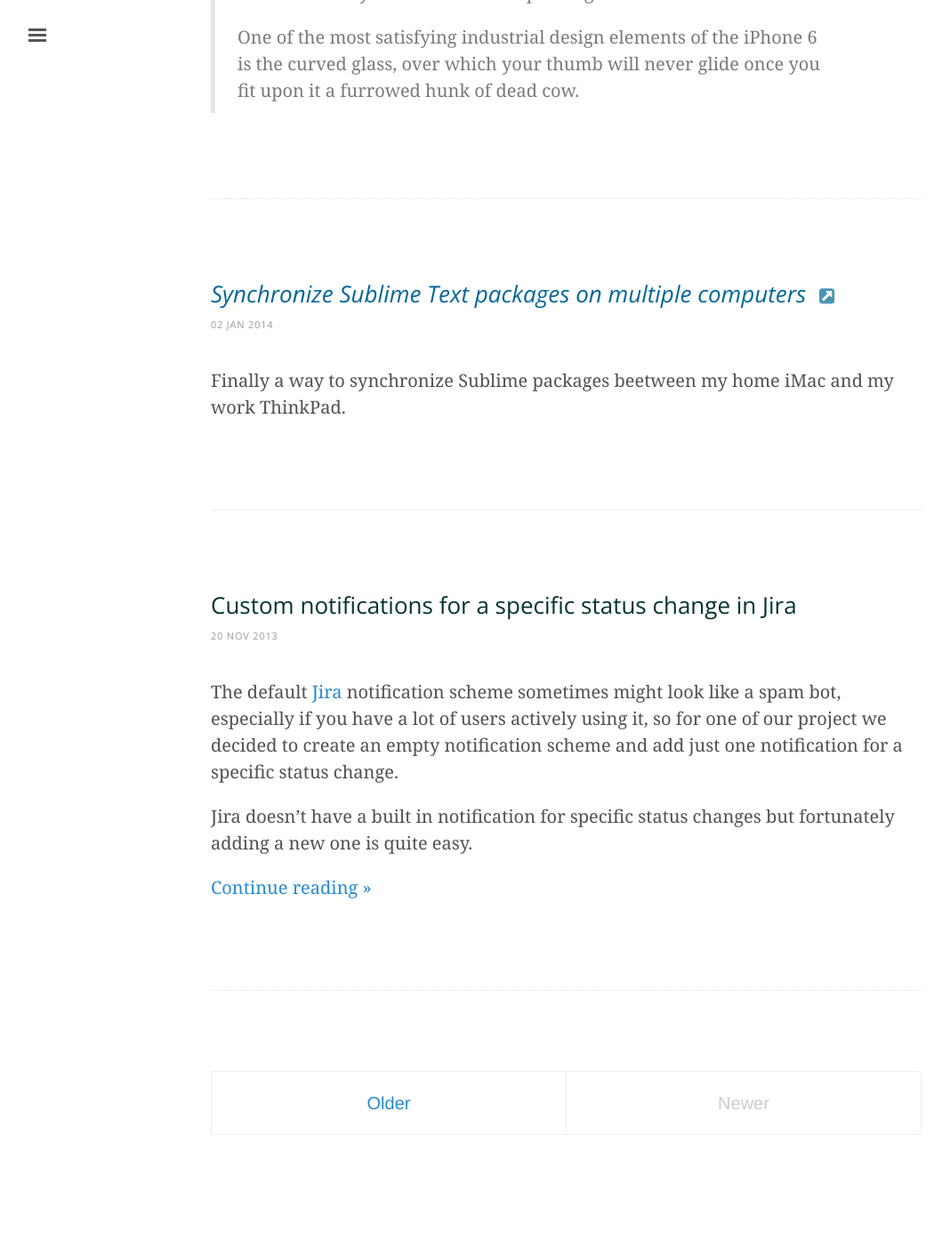
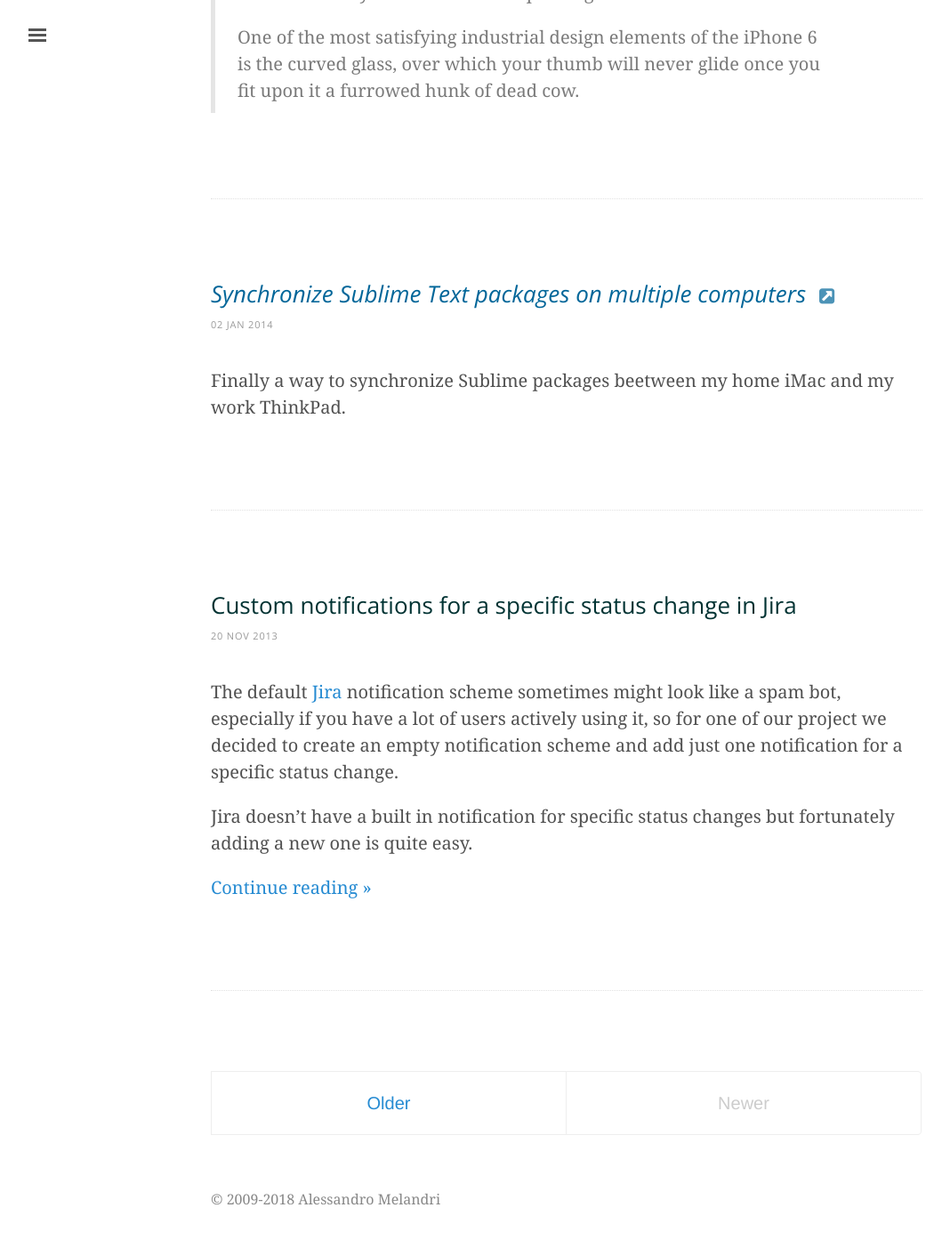
Before and after one commit to amelandri/amelandri.github.io, a Jekyll site: the page built from index.html, in a window 1280 px wide and 1400 px high, scrolled down 5707 px. Shown: the top 1394 px of the window at 89% size, without its empty margins (3-1071 px from the left). Built offline with Jekyll 4.4.1, drawn with Linux system fonts in a browser that asks for light colours; the list of posts is cut into pages by our own code; comment, search, counter and statistics services are not loaded; before the commit the page ends 7043 px from its top, so only the background shows below that.

Commit message:
update for copyright message

```diff
--- a/_config.yml
+++ b/_config.yml
@@ -1,6 +1,6 @@
 name: Alessandro Melandri
 author: Alessandro Melandri
-url: http://melandri.net
+url: http://alessandro.melandri.net
 staticurl: http://melandri.net/static/
 
 title: Alessandro Melandri
@@ -28,5 +28,5 @@
 # Misc settings
 
 twitter_user: AleMelandri
-copyright: Copyright &copy; 2009-2016 Alessandro Melandri
-copyright_text: Copyright (c) 2009-2016 Alessandro Melandri
+copyright: Copyright &copy; 2009-2018 Alessandro Melandri
+copyright_text: Copyright (c) 2009-2018 Alessandro Melandri
--- a/_includes/sidebar.html
+++ b/_includes/sidebar.html
@@ -27,9 +27,4 @@
 
   </nav>
 
-  <div class="sidebar-item">
-    <p>
-      &copy; {{ site.time | date: '%Y' }} -  All rights reserved.
-    </p>
-  </div>
 </div>
--- a/_layouts/default.html
+++ b/_layouts/default.html
@@ -21,6 +21,11 @@
 
       <div class="container content">
         {{ content }}
+
+
+        <div class="contentfooter">
+	  &copy; 2009-{{ site.time | date: '%Y' }} Alessandro Melandri
+        </div>
       </div>
     </div>
 
--- a/public/css/lanyon.css
+++ b/public/css/lanyon.css
@@ -620,3 +620,11 @@
   background: #f3f3f3;
   border-radius: 10px 0;
 }
+
+/* Copyright footer */
+
+.contentfooter{
+  padding-bottom: 40px;
+  font-size: 0.8em;
+  color: #888888;
+}
```
Also changed, not shown: other parts of _layouts/default.html (+0 -17 lines).
